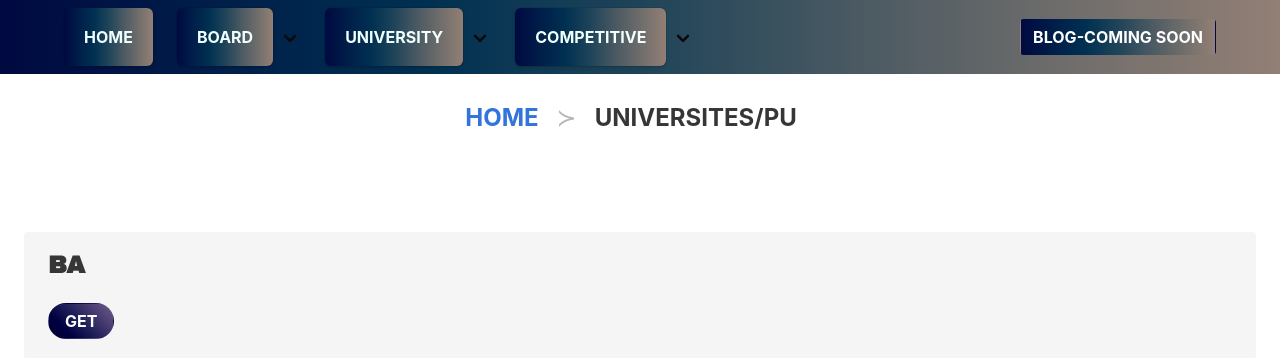
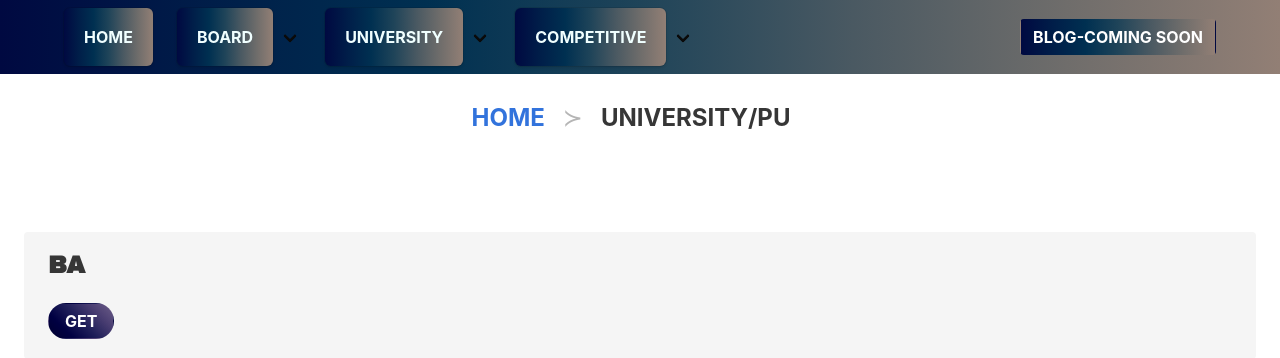
Before and after one commit to abhishekkatoch23/LYPIN, a Django app: page /pu.html in a window 1280 px wide. Shown: the top 358 px of the page. Run offline with Django 3.2, Linux system fonts and the light colour scheme; some libraries are stand-ins or nearby versions; some web fonts are replaced.

Commit message:
UNIVERSITY

```diff
--- a/templates/pu.html
+++ b/templates/pu.html
@@ -11,7 +11,7 @@
 			<nav class="breadcrumb  is-large is-centered has-succeeds-separator " aria-label="breadcrumbs">
                 <ul class="">
                     <li><a href="index.html"><b>HOME</b></a></li>
-                    <li class = "is-active"><a href="##"><b>UNIVERSITES/PU</b></a></li>
+                    <li class = "is-active"><a href="##"><b>UNIVERSITY/PU</b></a></li>
                 </ul>
             </nav>
 
```
